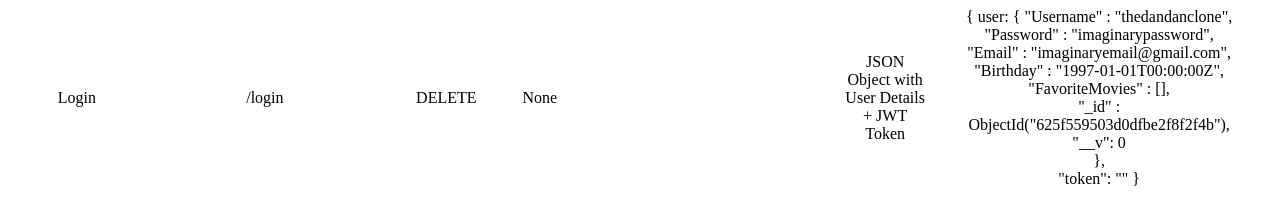
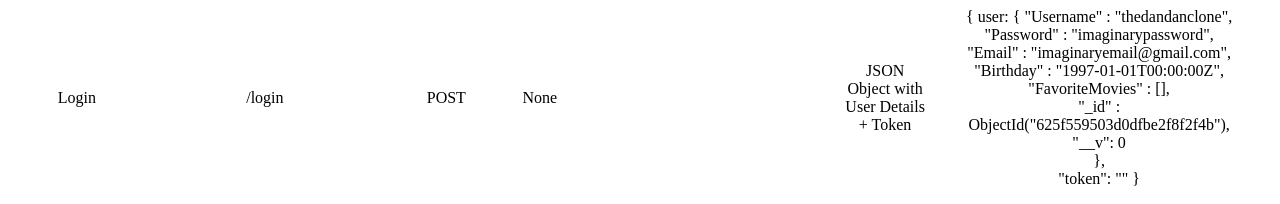
Before and after one commit to dandanmania/movie_api, a website: page public/documentation.html in a window 1280 px wide. Shown: the part 1335-1539 px from the top of the page. Drawn offline with Linux system fonts and the light colour scheme.

Commit message:
Fix documentation typo

```diff
--- a/public/documentation.html
+++ b/public/documentation.html
@@ -163,10 +163,10 @@
             <tr>
                 <td>Login</td>
                 <td>/login</td>
-                <td>DELETE</td>
+                <td>POST</td>
                 <td>None</td>
                 <td></td>
-                <td>JSON Object with User Details + JWT Token</td>
+                <td>JSON Object with User Details + Token</td>
                 <td>
                     {
                         user: {
```
